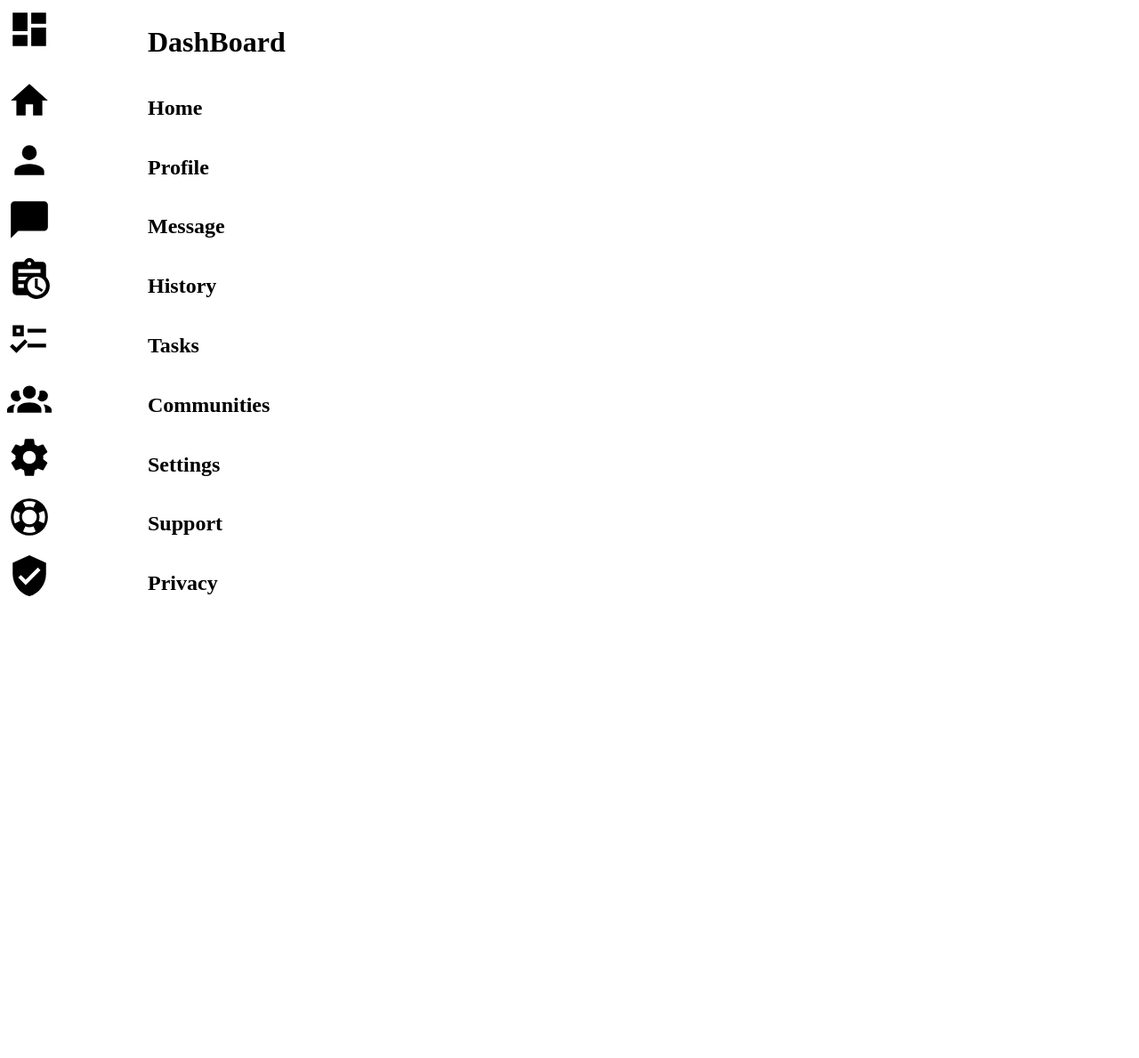
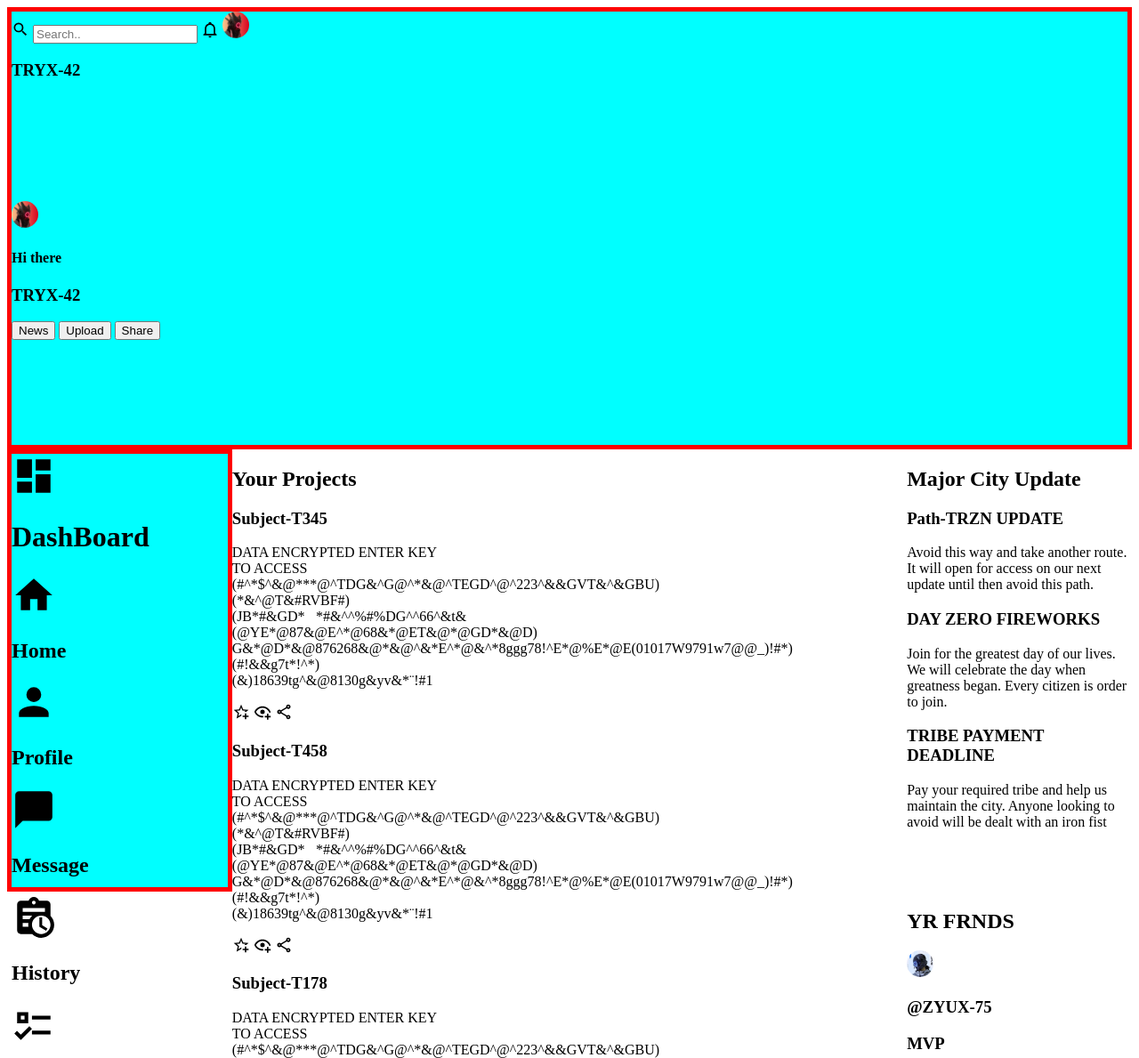
Before and after one commit to Hazik404/Admin-Dashboard, a plain HTML site: page index.html in a window 1280 px wide. Shown: the top 1189 px of the page at 89% size. Drawn offline with Linux system fonts and the light colour scheme.

Commit message:
The skeleton for grid is done, now polish up

```diff
--- a/style.css
+++ b/style.css
@@ -6,32 +6,36 @@
 }
 .main{
     display: grid;
-    grid-template-columns: 1fr 3fr;
-    grid-template-rows: 1fr 1fr 5fr 1fr;
+    grid-template-columns: none;
+    grid-template-columns: 20% 20% 20% 20% 20%;
+  grid-template-rows: 20% 20% 20% 20% 20%;
+
 }
 .side-bar{
-    grid-row: 1/4;
+    border: 5px solid red;
+    background-color: aqua;
 }
 .header{
-    grid-column: 1/2;
+    border: 5px solid red;
+    background-color: aqua;
+    display: grid;
+    grid-area: 1/1/1/6;
 }
-.main-heading{
-    display: grid;
-    grid-template-columns: 1fr 1fr;
-    grid-template-rows: 1fr;
+.Main-Content{
+    grid-area: 2/2/2/2;
+}
+.Orders{
+    grid-area: 2/5/5/6;
+}
+.friends{
+    grid-area: 3/5/3/6;
 }
 .sub-heading{
-    display: grid;
-    grid-template-columns: 1fr 1fr;
-    grid-template-rows: 1fr;
+    /*border: 5px solid red;*/
 }
 .sub-heading-2{
-    display: grid;
-    grid-template-columns: 1fr 1fr;
-    grid-template-rows: 1fr;
+    /*border: 5px solid red;*/
 }
 .header{
-    display: grid;
-    grid-template-columns: 1fr 1fr;
-    grid-template-rows: 1fr;
+    /*border: 5px solid red;*/
 }
```
Also changed, not shown: index.html (+1 -1 lines).
